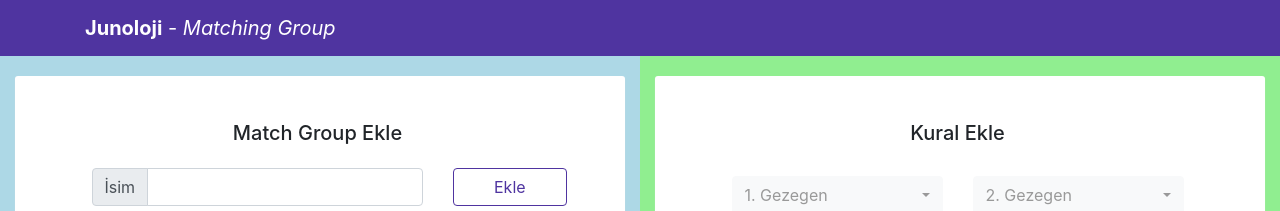
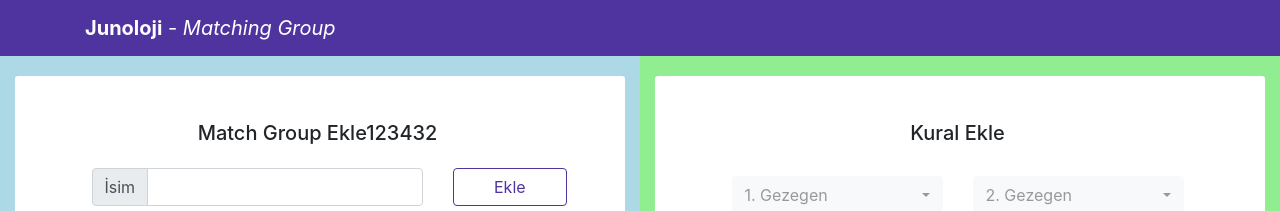
Before and after one commit to tamercevik/Junology, an Angular app: page / in a window 1280 px wide. Shown: the top 211 px of the page. Built offline with nearby package versions, Linux system fonts and the light colour scheme; no server answers.

Commit message:
test changes1

```diff
--- a/src/app/components/Home/Home.component.html
+++ b/src/app/components/Home/Home.component.html
@@ -6,7 +6,7 @@
           <div style="margin:auto; width:80%" class="form-margin">
             <div class="row">
               <div class="col">
-                <h5 class="text-center">Match Group Ekle   </h5>
+                <h5 class="text-center">Match Group Ekle123432</h5>
               </div>
             </div>
             <div class="row">
```
